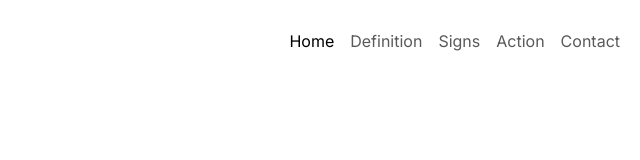
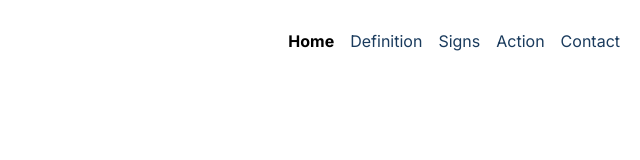
Before and after one commit to francescawaters/safeguarding-foundation, a plain HTML site: page index.html in a window 1280 px wide. Shown: the full height of the page, 640-1280 px from the left. Drawn offline with nearby package versions, Linux system fonts and the light colour scheme; a web font is replaced by a local one.

Commit message:
Update: refine navbar styles

```diff
--- a/assets/css/style.css
+++ b/assets/css/style.css
@@ -11,9 +11,9 @@
     --secondary-color: #7a9fc2;
     /* light blue */
     --highlight-color: #8A6FA5;
-    /* blue */
+    /* purple */
     --highlight-color-light: #C8A3D9;
-    /* light blue */
+    /* light purple */
 }
 
 /* Global styles */
@@ -29,11 +29,20 @@ h3 {
     color: var(--primary-color);
 }
 
+/* Navigation */
+.navbar-custom .nav-link {
+    color: #1A3B5D;
+}
+
+.navbar-custom .nav-link.active {
+    font-weight: bold;
+}
+
 /* Media Queries */
 
 /* Mobile S/M */
 
-@media (max-width: 375px) {
+@media (max-width: 425px) {
     #nav-title {
         display: none;
     }
--- a/index.html
+++ b/index.html
@@ -17,7 +17,7 @@
 
 <body>
         <!-- Navbar -->
-        <nav id="navbar" class="navbar navbar-expand-lg navbar-light bg-white">
+        <nav id="navbar" class="navbar navbar-expand-lg navbar-light bg-white navbar-custom">
             <div class="container-fluid">
                 <img class="rounded-circle me-2" src="assets/images/logo.png" width="50" height="50" alt="Safeguarding Foundation logo">
                 <a id="nav-title" class="navbar-brand me-auto" href="#"><h1>Safeguarding Foundation</h1></a>
```
